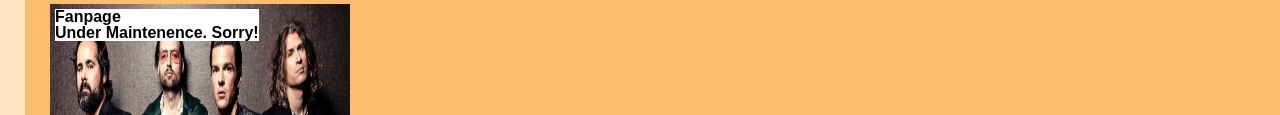
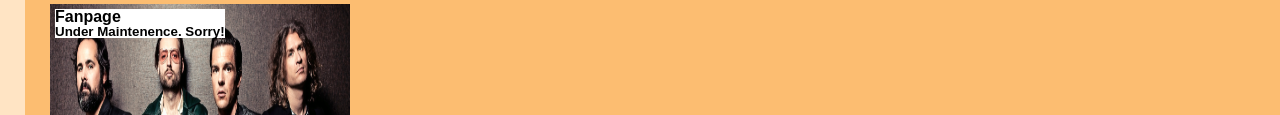
Before and after one commit to chrischo94/portfolio, a plain HTML site: page index.html in a window 1280 px wide. Shown: the part 1611-1726 px from the top of the page. Drawn offline with Linux system fonts and the light colour scheme.

```diff
--- a/assets/style.css
+++ b/assets/style.css
@@ -129,7 +129,9 @@
     font: white;
     font-size:medium;
 }
-
+.work-title h4 {
+    font-size: smaller;
+}
 
 
 #horiseon {
```
